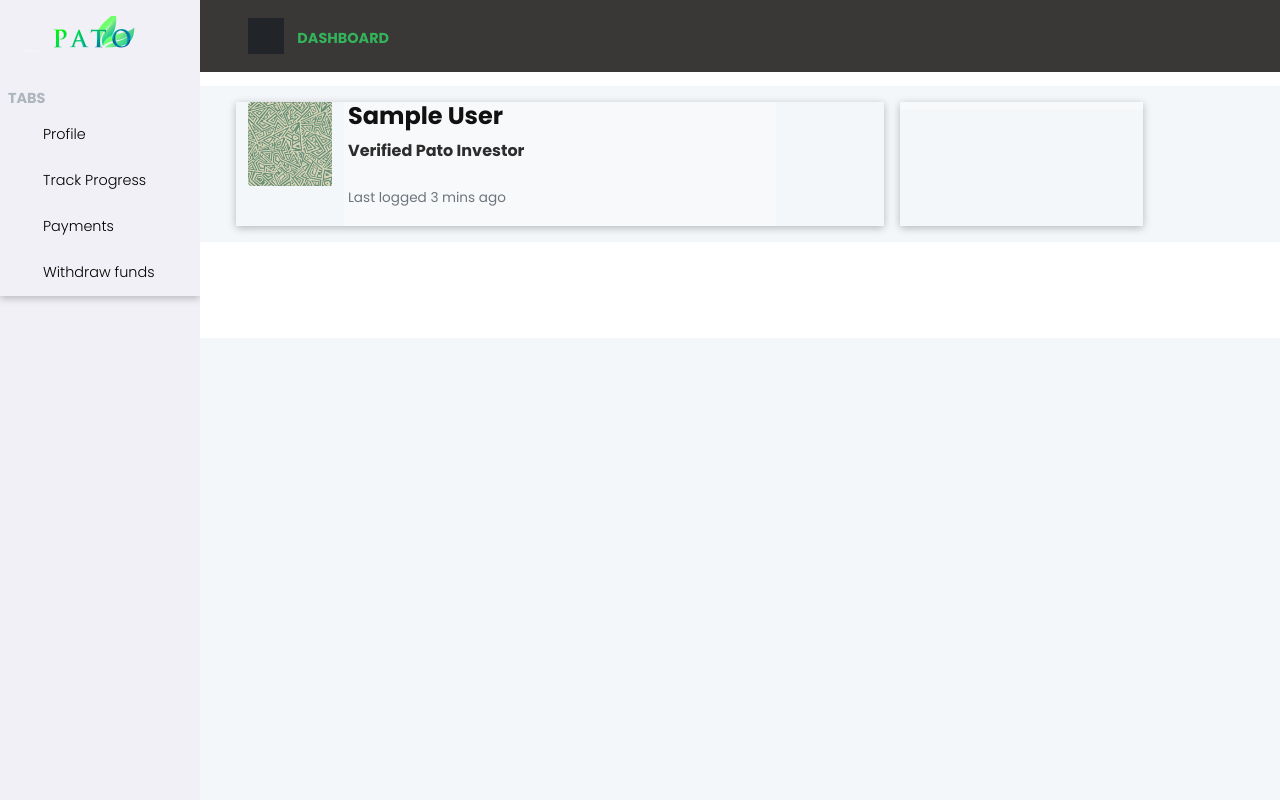
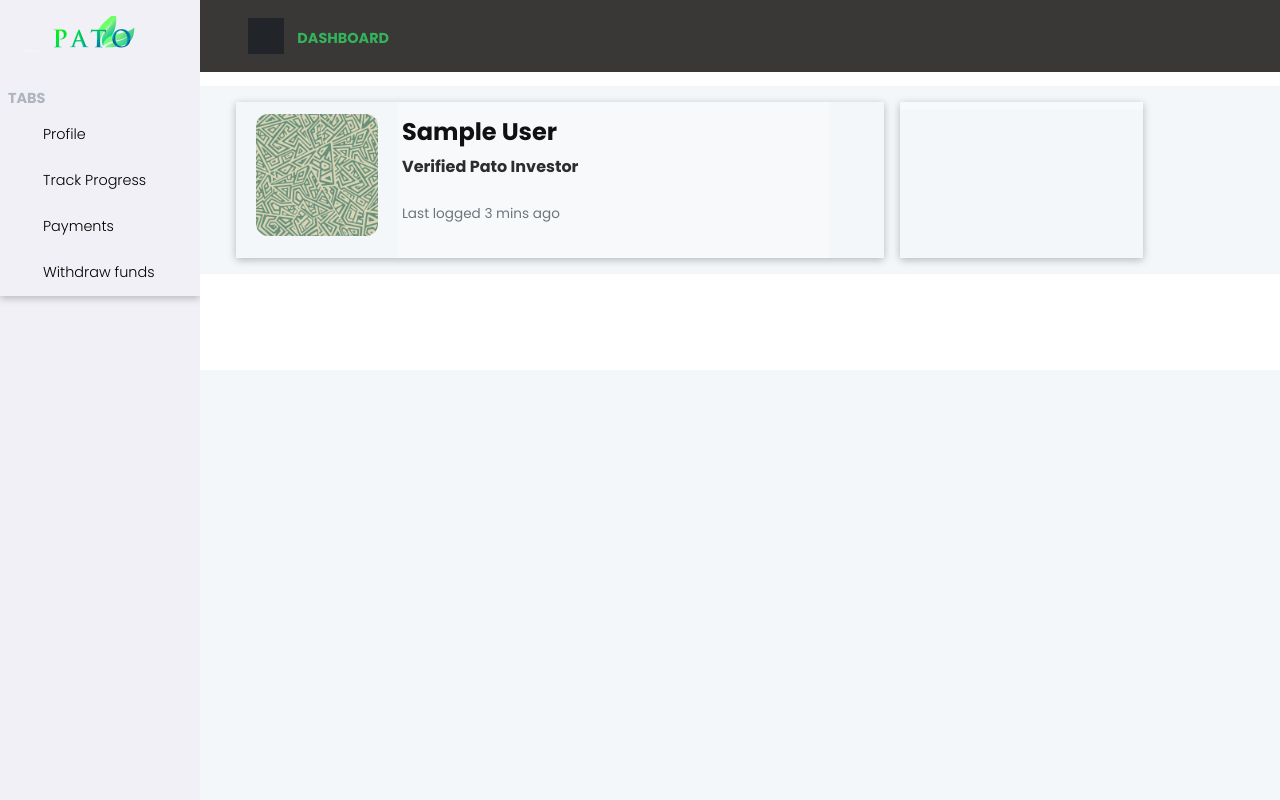
Before and after one commit to Eddieaero/PATO-web, a PHP site: page /track_progress.php in a window 1280 px wide. Run offline with PHP 8.4, Linux system fonts and the light colour scheme; the visitor is signed in with stand-in values (Sample User, id 1); some libraries are stand-ins or nearby versions; some web fonts are replaced.

Commit message:
little changes

```diff
--- a/PATO-v1/track_progress.php
+++ b/PATO-v1/track_progress.php
@@ -150,12 +150,13 @@ include "dbconfig.php";
       <div class="container-fluid me-4">
         <div class="row me-4">
           <!-- Count item widget-->
-          <div class="col-xl-8 col-md-8  me-3 col-sm-8"  style="box-shadow: 0 2px 8px rgba(0, 0, 0, 0.26);">
-            <div class="row " style="border-radius: 10%">
-                  <div class="col-2">
-                    <img src="images\profile.jpeg" class="img-fluid rounded-start"  alt="...">
+          <div class="col-xl-8 col-md-8  me-3 col-sm-8"  style="box-shadow: 0 2px 8px rgba(0, 0, 0, 0.26);" style="border-radius: 25%">
+            <div class="row " >
+                  <div class="col-3 py-1" >
+                    <!-- <img src="images\profile.jpeg" class="img-fluid rounded-start"  alt="..."> -->
+                    <img src="images\profile.jpeg" class="p-2" style="border-radius: 20px">
                   </div>
-                  <div class="col-8 col-md-8 sm-12 bg-light px-1">
+                  <div class="col-8 col-md-8 sm-12 bg-light py-3 px-1" >
                       <h5 class="card-title h1"> <?php echo $_SESSION['user_name'] ?></h5>
                       <p class="card-text h5"> Verified Pato Investor</p>
                       <p class="card-text py-3"><small class="text-muted">Last logged 3 mins ago</small></p>
@@ -182,6 +183,7 @@ include "dbconfig.php";
 
           <!-- Line Chart -->
           <div class="col-lg-12 col-md-12 col-sm-12" id="header1">
+
 
           </div>
           <div class="col-lg-12 col-md-12 col-sm-12" id="header2">
```
Also changed, not shown: PATO-v1/dashboard.php (+8 -5 lines), PATO-v1/process_login.php (+10 -10 lines).
